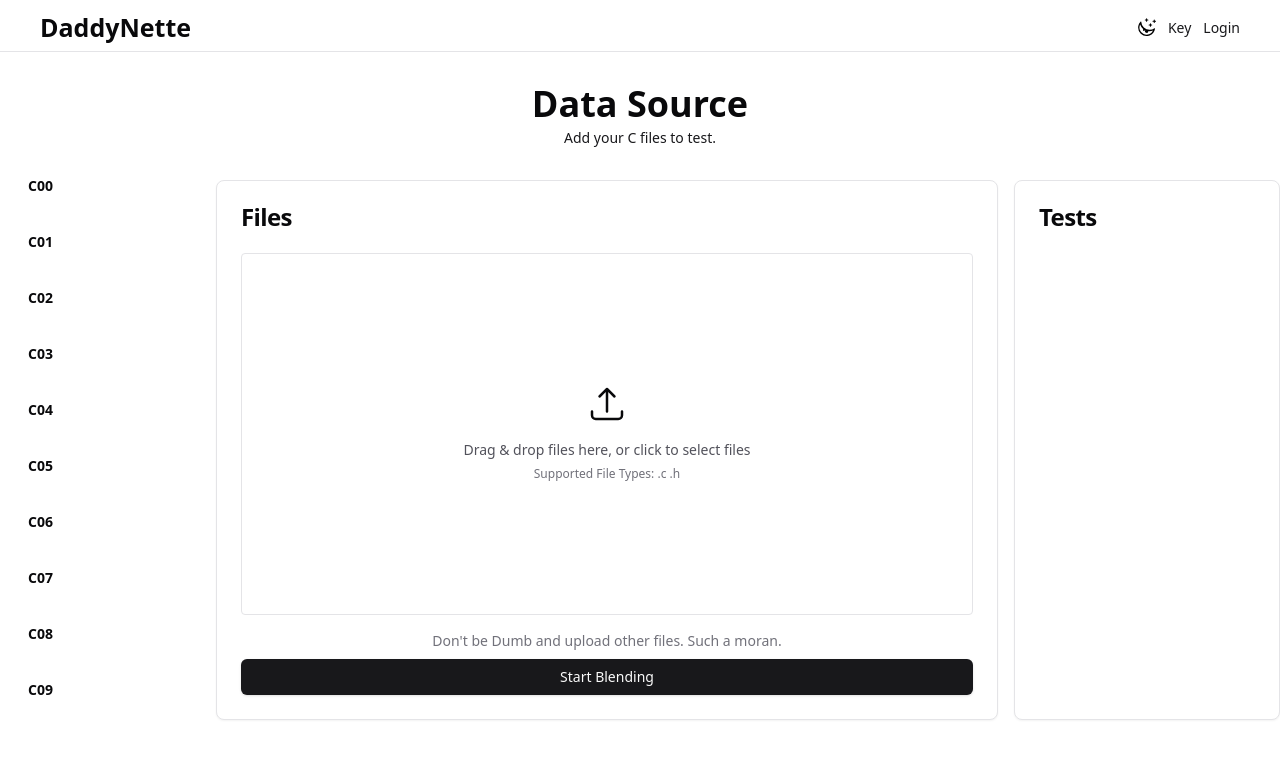
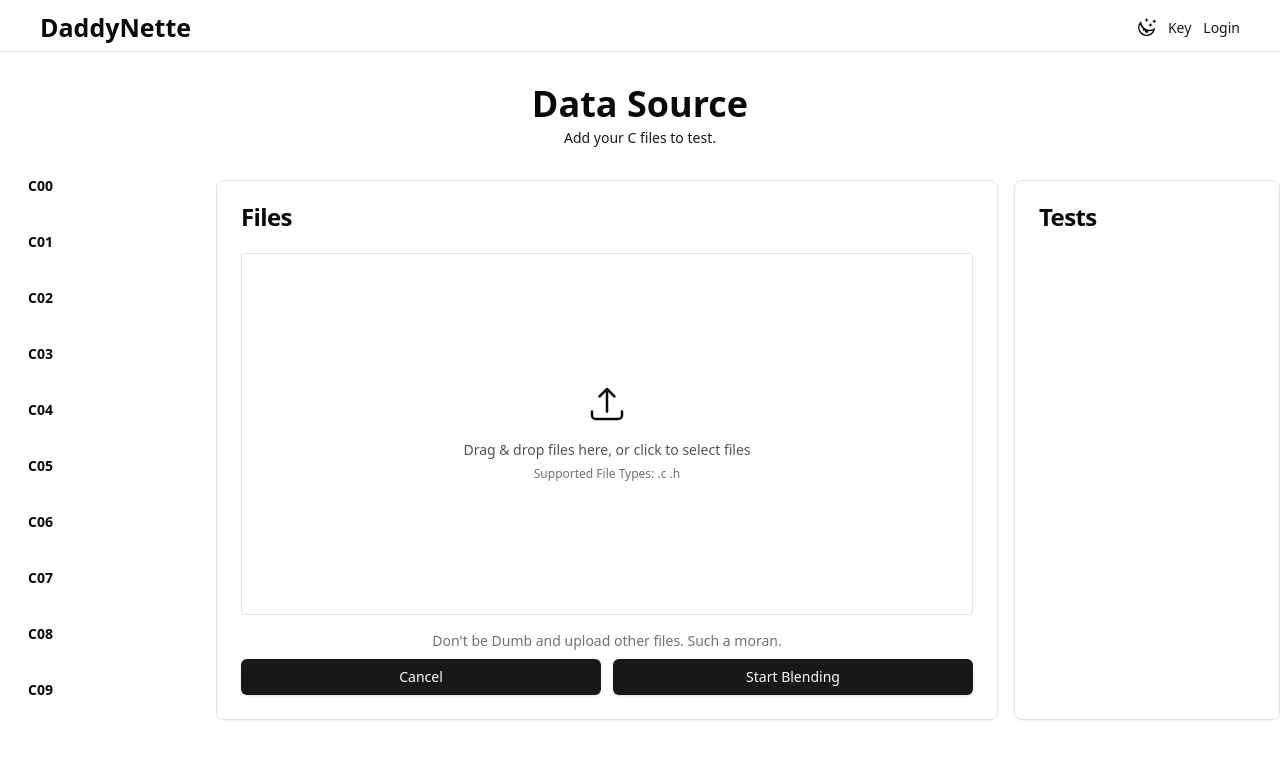
Before and after one commit to zakaria-jaddad/Daddynette, a React (Vite) app: page / in a window 1280 px wide. Shown: the top 758 px of the page. Built offline with nearby package versions, Linux system fonts and the light colour scheme.

Commit message:
Add: Cancel button to clean file list

```diff
--- a/src/components/Main/Main.tsx
+++ b/src/components/Main/Main.tsx
@@ -42,17 +42,12 @@ const Main = () => {
         return [...prevFilesList, ...validFiles];
       });
     }
-
-    // .... file uploading
-
-    // end
     setDragActive(false);
   };
 
   // handleChange
   const handleChange = (e: ChangeEvent<HTMLInputElement>) => {
     e.preventDefault();
-
     // at least one file has been selevted
     if (e.target.files && e.target.files[0]) {
       const files = Array.from(e.target.files);
@@ -61,9 +56,7 @@ const Main = () => {
           validateFileType(file) &&
           validateFileName({ file: file, files: filesList }),
       );
-      console.log(validFiles);
       if (files.length !== validFiles.length) toast.warning("Invalid file");
-
       setFilesList((prevFilesList: File[]) => {
         const newState = [...prevFilesList, ...validFiles];
         return newState;
@@ -164,7 +157,7 @@ const Main = () => {
                               </div>
                             </label>
                           ) : (
-                            <div className="w-full h-full grid bg-cover sm:grid-cols-3 md:grid-cols-3 lg:grid-cols-3 gap-6">
+                            <div className="w-full h-full grid bg-cover sm:grid-cols-3 md:grid-cols-3 lg:grid-cols-4 gap-6">
                               <FilesList
                                 filesList={filesList}
                                 setFilesList={setFilesList}
@@ -201,8 +194,20 @@ const Main = () => {
                       >
                         Don't be Dumb and upload other files. Such a moran.
                       </p>
-                      <div className="">
-                        <Button className="w-full">Start Blending</Button>
+                      <div className="flex flex-col sm:flex-row w-full gap-3">
+                        <div className="flex-1">
+                          <Button
+                            className="w-full"
+                            onClick={() => {
+                              setFilesList([]);
+                            }}
+                          >
+                            Cancel
+                          </Button>
+                        </div>
+                        <div className="flex-1">
+                          <Button className="w-full">Start Blending</Button>
+                        </div>
                       </div>
                     </div>
                   </form>
```
